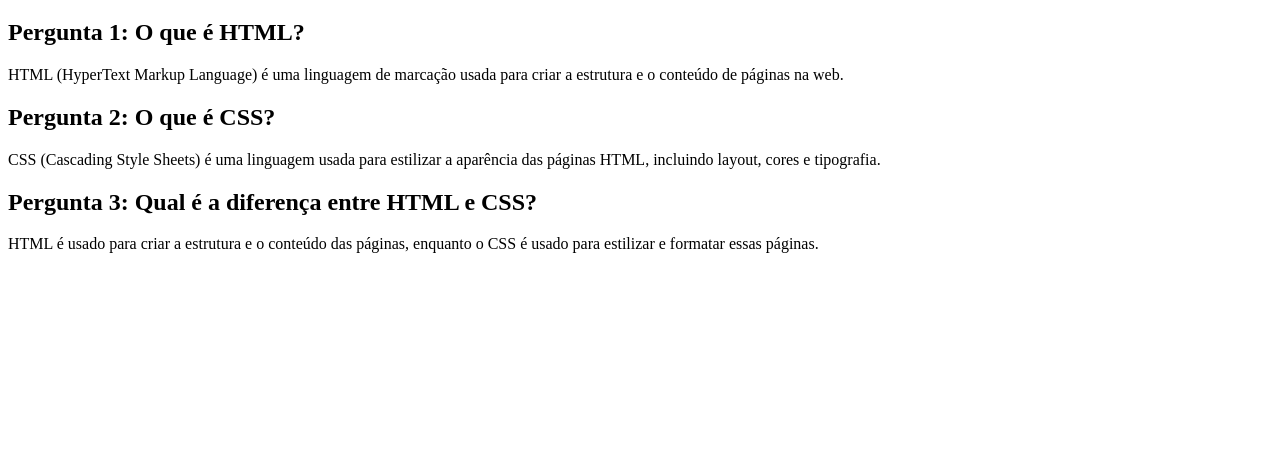
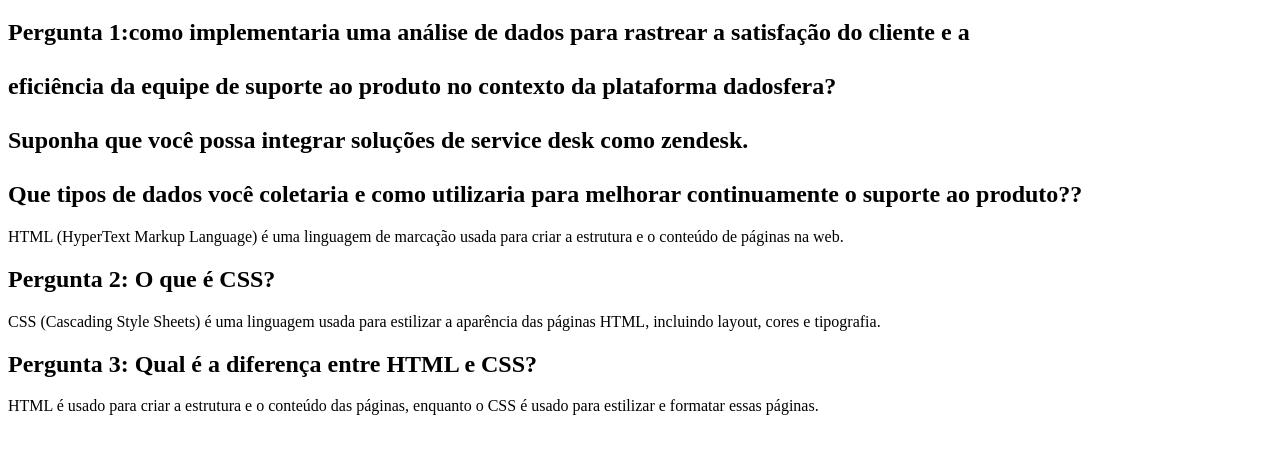
Before and after one commit to Rafaelmagalhaes09/Suporte_repositorio, a plain HTML site: page index.html in a window 1280 px wide. Shown: the part 61-514 px from the top of the page. Drawn offline with Linux system fonts and the light colour scheme.

Commit message:
Update index.html

```diff
--- a/index.html
+++ b/index.html
@@ -6,7 +6,10 @@
 <body>
     <h1>Perguntas Frequentes</h1>
 
-    <h2>Pergunta 1: O que é HTML?</h2>
+    <h2>Pergunta 1:como implementaria uma análise de dados para rastrear a satisfação do cliente e a <br>
+                    </br>eficiência da equipe de suporte ao produto no contexto da plataforma dadosfera? <br>
+                    </br>Suponha que você possa integrar soluções de service desk como zendesk. <br>
+                    </br>Que tipos de dados você coletaria e como utilizaria para melhorar continuamente o suporte ao produto??<br></h2>
     <p>HTML (HyperText Markup Language) é uma linguagem de marcação usada para criar a estrutura e o conteúdo de páginas na web.</p>
 
     <h2>Pergunta 2: O que é CSS?</h2>
```
